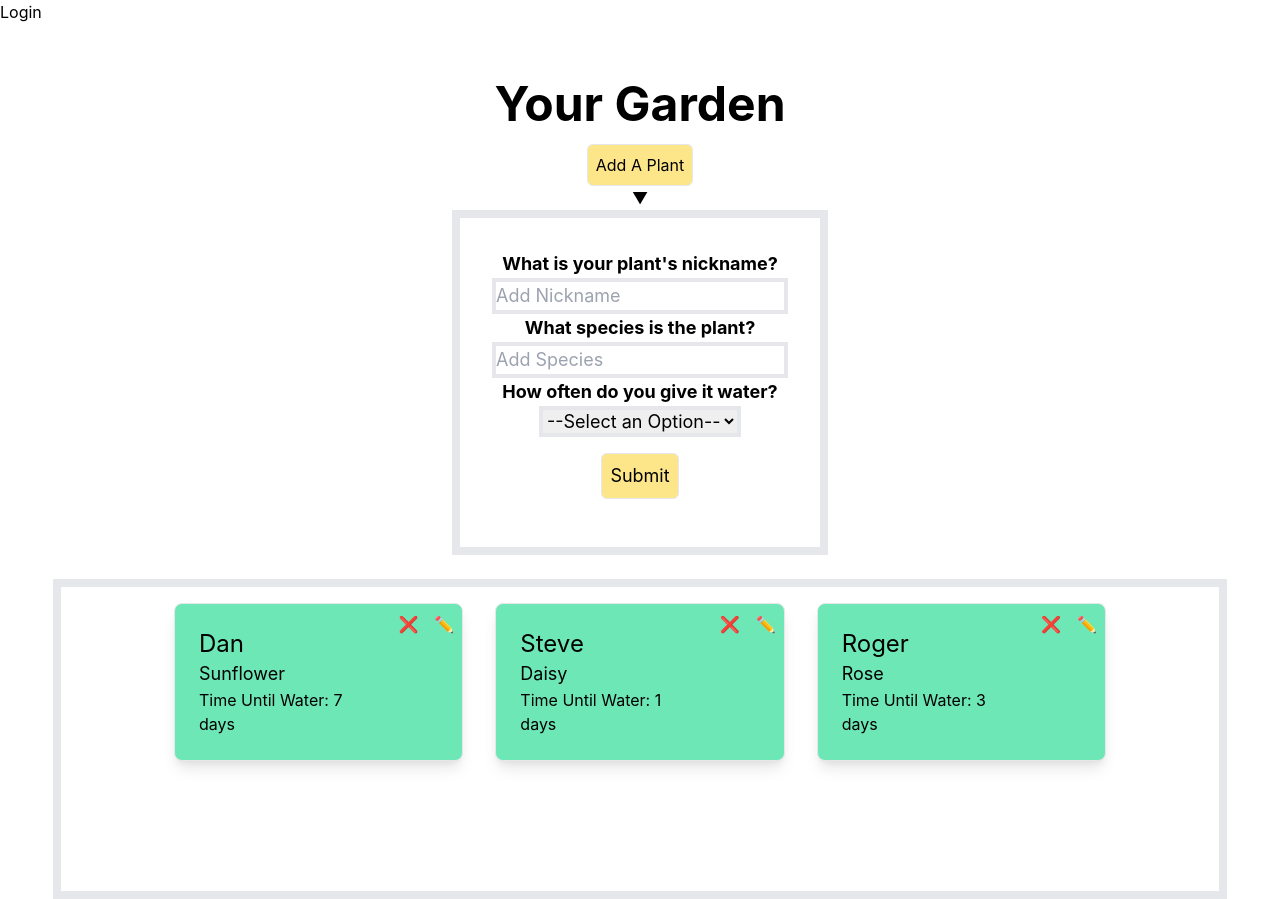
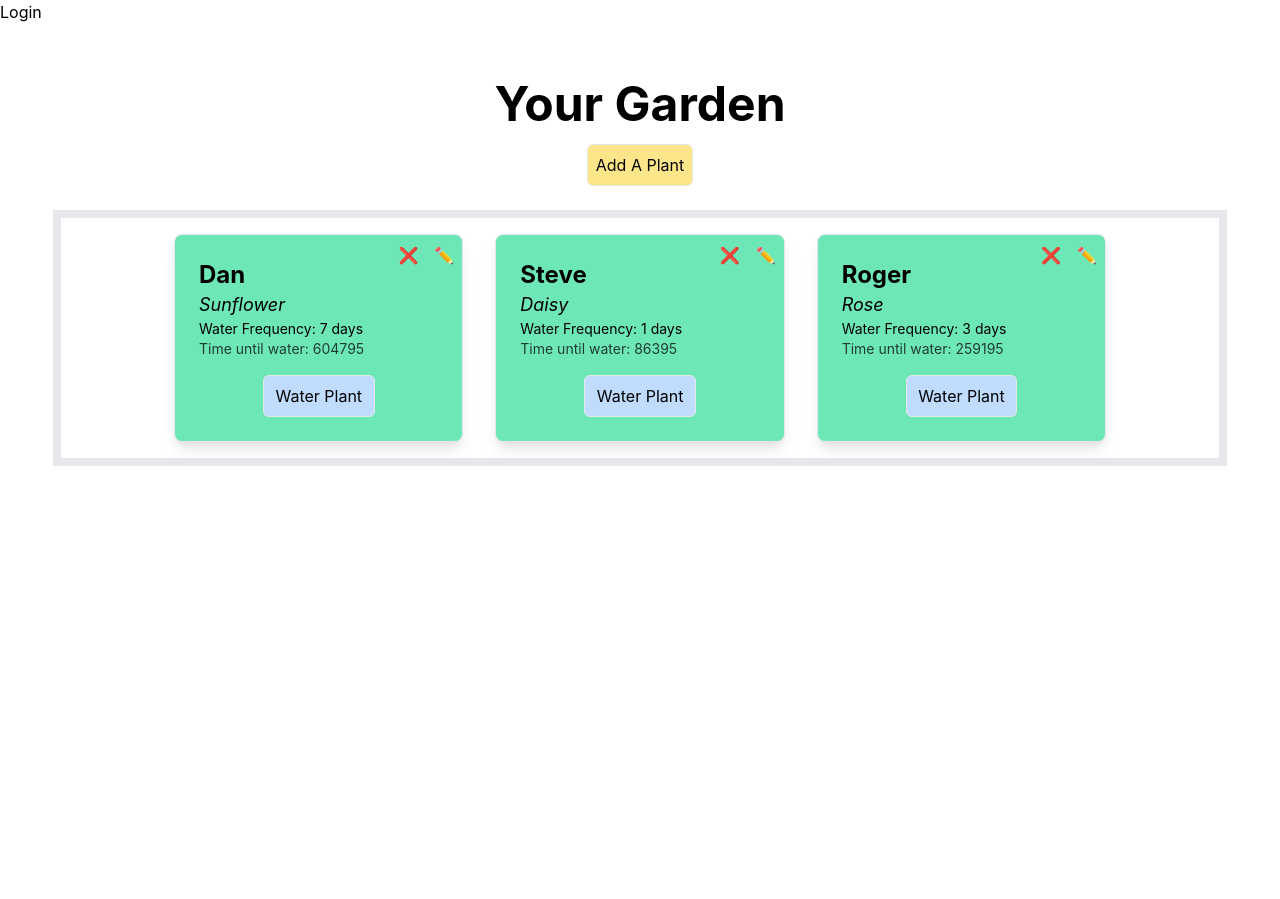
Before and after one commit to buildWeekWaterMyPlants/front-end, a React (Create React App) app in the folder watermyplants/: page /plantlist in a window 1280 px wide. After the commit the page ends 800 px from the top, so only its background shows below. Built offline with nearby package versions, Linux system fonts and the light colour scheme.

Commit message:
Final messing around with Unit 2 req's

```diff
--- a/watermyplants/src/components/Plant.js
+++ b/watermyplants/src/components/Plant.js
@@ -1,19 +1,59 @@
-import React from "react";
+import React, { useState } from "react";
+
+const initialTime = `0 days, 0 hours, 0 minutes, 0 seconds`
 
 function Plant(props) {
 
   const {id, nickname, species, h2oFrequency, deleteFunction, editFunction} = props;
+  const [time, setTime] = useState(h2oFrequency*86400)
+
+
+  const timerReset = ()=>{
+    clearTimeout(timer)
+    setTime(h2oFrequency*86400)
+  }
+
+
+    function countdown(){
+
+      setTime(time - 1)
+
+    }
 
 
 
+    let timer = setTimeout(countdown, 1000)
+    // let days = Math.floor(time/86400)
+    // let daysCalc = time/86400
+    // let hours = Math.floor(daysCalc/24)
 
+    // let minutes = Math.floor(hours/60)
+    // let seconds = Math.floor(minutes/60)
+
+    // function secondsToDhms(seconds) {
+    //   seconds = Number(seconds);
+    //   var d = Math.floor(seconds / (3600*24));
+    //   var h = Math.floor(seconds % (3600*24) / 3600);
+    //   var m = Math.floor(seconds % 3600 / 60);
+    //   var s = Math.floor(seconds % 60);
+
+    //   var dDisplay = d > 0 ? d + (d == 1 ? " day, " : " days, ") : "";
+    //   var hDisplay = h > 0 ? h + (h == 1 ? " hour, " : " hours, ") : "";
+    //   var mDisplay = m > 0 ? m + (m == 1 ? " minute, " : " minutes, ") : "";
+    //   var sDisplay = s > 0 ? s + (s == 1 ? " second" : " seconds") : "";
+    //   return dDisplay + hDisplay + mDisplay + sDisplay;
+    //   }
 
   return (
-    <div className="border rounded-lg flex w-1/4 m-4 shadow-lg  bg-green-300 hover:bg-green-200">
+    <div className="border rounded-lg flex w-1/4 m-4 shadow-lg  bg-green-300">
       <div className="flex flex-col p-6">
-      <h3 className="text-2xl text-left">{nickname}</h3>
-      <h6 className="text-lg text-left">{species}</h6>
-      <h6 className="text-md text-left">Time Until Water: {h2oFrequency} days</h6>
+      <h3 className="text-2xl text-left font-bold">{nickname}</h3>
+      <h6 className="text-lg text-left italic">{species}</h6>
+      <h6 className="text-sm text-left">Water Frequency: {h2oFrequency} days</h6>
+      <h6 className="text-sm text-left animate-pulse">  Time until water: {time}
+         {/* {days} days, {hours} hours, {minutes} minutues, {seconds} seconds.  */}
+          </h6>
+          <button onClick={e=>timerReset()} className="border ml-16 text-md bg-blue-200 hover:bg-blue-300 mt-4 p-2 rounded-md w-2/3">Water Plant</button>
       </div>
         <div onClick={e=>deleteFunction(id)} className="cursor-pointer p-2"> ❌</div>
         <div onClick={e=>editFunction(id, nickname, species, h2oFrequency)}className="cursor-pointer p-2">✏️</div>
--- a/watermyplants/src/components/PlantList.js
+++ b/watermyplants/src/components/PlantList.js
@@ -42,6 +42,7 @@ function PlantList(props) {
   const [formValues, setFormValues] = useState(initalFormValues);
   const [formErrors, setFormErrors] = useState(initalFormErrors);
   const [disabled, setDisabled] = useState(initalDisabled);
+  const [open, setOpen] = useState(false);
 
   const validate = (name, value) => {
     yup
@@ -71,7 +72,6 @@ function PlantList(props) {
   };
 
   const deleteFunction = (id) => {
-    console.log("It works!");
     let newArr = plants.filter((item) => {
       if (item.id !== id) {
         return item;
@@ -94,13 +94,10 @@ function PlantList(props) {
   return (
     <div className="flex w-90 justify-center flex-col text-center items-center mt-10">
       <h2 className="text-5xl font-bold m-4"> Your Garden </h2>
-      <Link
-        to="/add-plant"
-        className="border p-2 text-md bg-yellow-200 hover:bg-yellow-300 rounded-md"
-      >
+      <button onClick={e=>setOpen(!open)} className="border p-2 text-md bg-yellow-200 hover:bg-yellow-300 rounded-md">
         Add A Plant
-      </Link>
-      {/* <Route path="/add-plant"> */}
+      </button>
+      {open &&
         <AddPlant
           formErrors={formErrors}
           disabled={disabled}
@@ -108,8 +105,9 @@ function PlantList(props) {
           changeForm={changeForm}
           formValues={formValues}
         />
-      {/* </Route> */}
-      <div className="w-11/12 mt-6 h-80 border-8 flex-wrap flex justify-center items-start">
+      }
+
+      <div className="w-11/12 mt-6 h-full border-8 flex-wrap flex justify-center items-start">
         {plants.map((plant, index) => {
           return (
             <Plant
```
